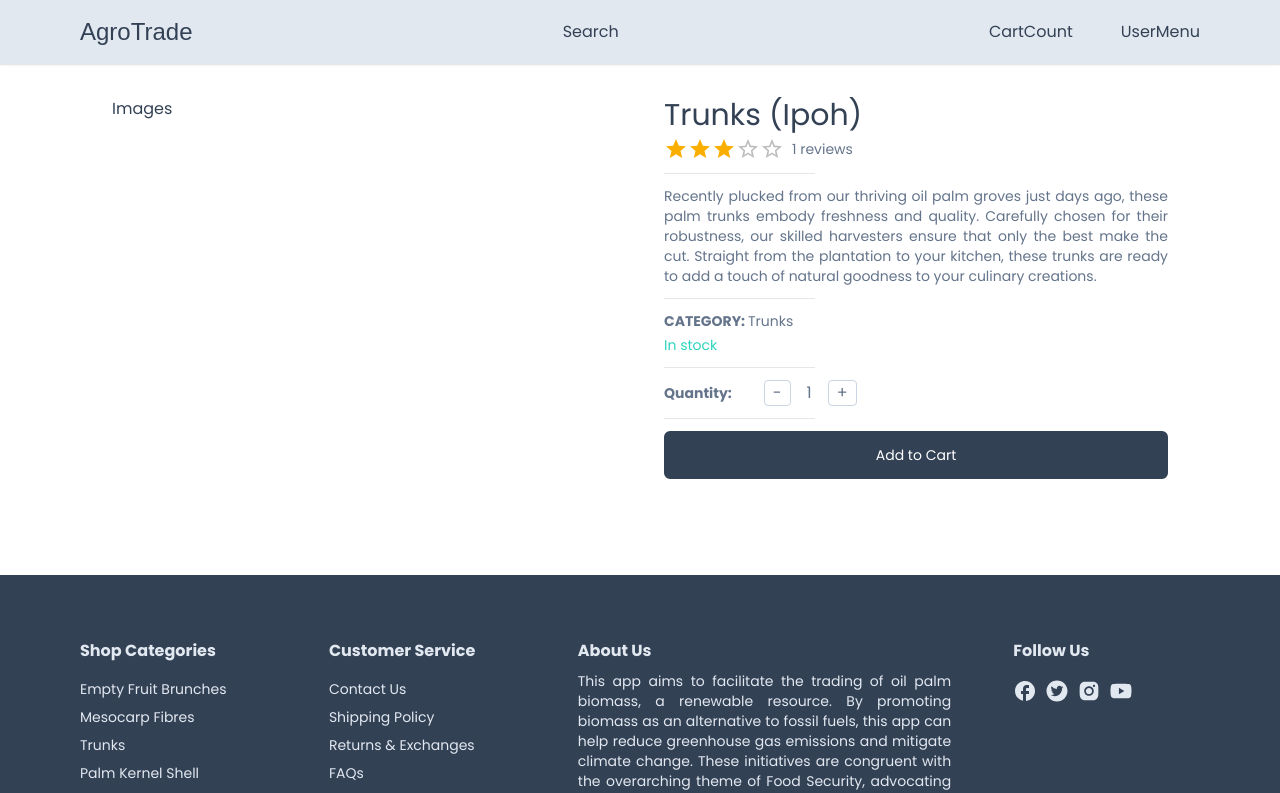
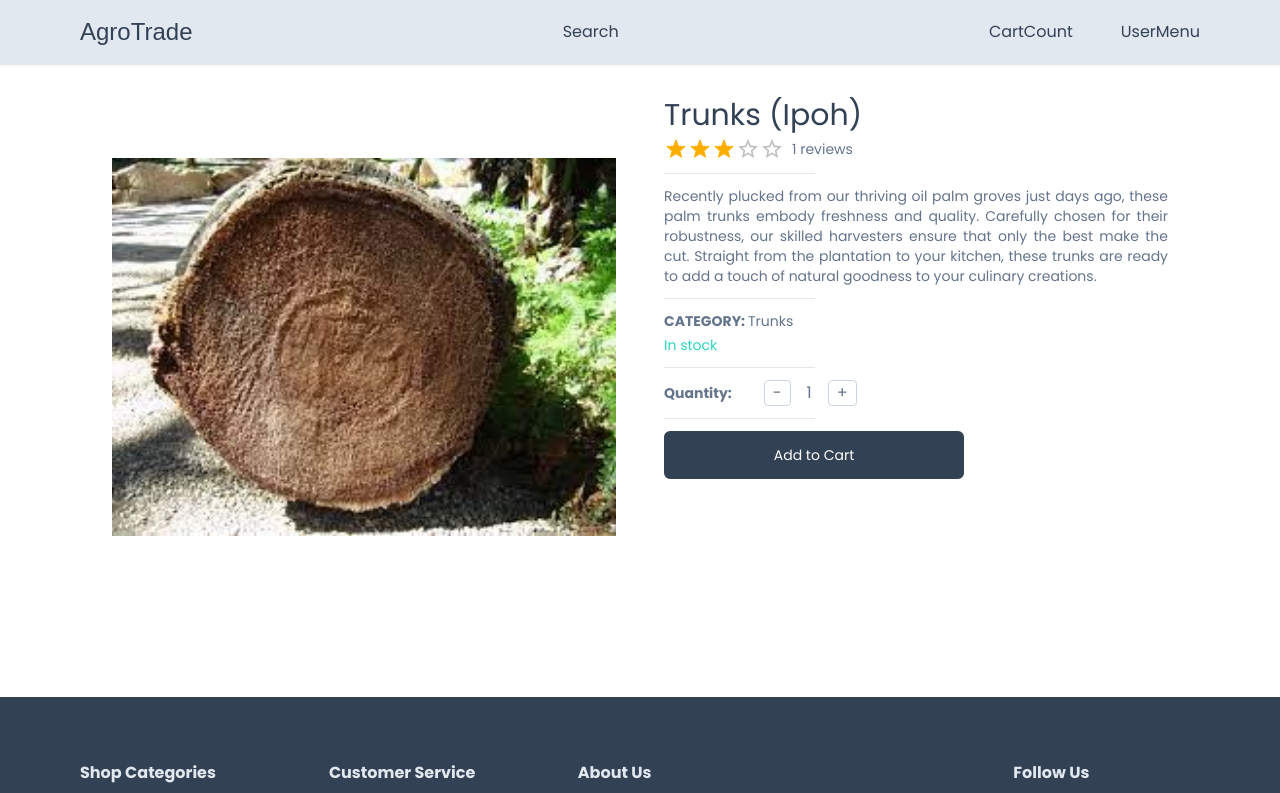
Before and after one commit to Angeline0210/TTP-AgroTrade, a Next.js app: page /product/1 in a window 1280 px wide. Shown: the top 793 px of the page. Built offline with nearby package versions, Linux system fonts and the light colour scheme; a web font is replaced by a local one.

Commit message:
added cart image

```diff
--- /dev/null
+++ b/app/components/products/ProductImage.tsx
@@ -0,0 +1,61 @@
+"use client"
+import{CartProductType} from "@/app/product/[productId]/ProductDetails";
+import Image from 'next/image';
+
+
+interface ProductImageProps{
+    cartProduct:CartProductType,
+    product:any,
+    image:{
+        src:string;
+        alt:string;
+    },
+}
+
+const ProductImage:React.FC<ProductImageProps> = ({
+    cartProduct,
+    product,
+    image,
+}) => {
+    return (
+    // <div className="grid
+    // grid-cols-6
+    // gap-2
+    // h-full
+    // max-h-[500px]
+    // min-h-[300px]
+    // sm:min-h-[400px]">
+    //     <div className="flex
+    //     flex-col
+    //     items-center
+    //     justify-center
+    //     gap-4
+    //     cursor-pointer
+    //     border
+    //     h-full
+    //     max-h
+    //     max-h-[500px]
+    //     min-h-[300px]
+    //     sm:min-h-[400px]">
+    //     <div className={`relative w-[80%] aspect-square rounded`}>
+    //         {/* <Image src={image.image} fill className="object-contain" /> */}
+    //         <Image src={image.src} alt={image.alt} className="w-full object-contain" width={500} height={500} />
+    //     </div>
+    //     </div>
+        <div className="cols-span-5 relative aspect-square">
+            <Image fill
+            src={image.src}
+            alt={image.alt}
+            className="w-full
+            h-full
+            object-contain
+            max-h-[500px]
+            min-h-[300px]
+            sm:min-h-[400px]
+            "  />
+        </div>
+    // </div>
+    );
+}
+
+export default ProductImage ;
--- a/app/product/[productId]/ProductDetails.tsx
+++ b/app/product/[productId]/ProductDetails.tsx
@@ -3,6 +3,7 @@ import SetQuantity from "@/app/components/products/SetQuantity";
 import {Rating} from "@mui/material";
 import {useCallback,useState} from 'react';
 import Button from "@/app/components/Button";
+import ProductImage from "@/app/components/products/ProductImage";
 
 interface ProductDetailsProps{
     product:any
@@ -13,7 +14,10 @@ export type CartProductType={
     name:string,
     description:string,
     category:string,
-    image: string,
+    image: {
+        src:string;
+        alt:string;
+    },
     quantity:number,
     price:number
 }
@@ -77,7 +81,7 @@ const ProductDetails: React.FC<ProductDetailsProps>=({product})=>{
 
     return (
         <div className="grid grid-cols-1 md:grid-cols-2 gap-12">
-            <div>Images</div>
+            <ProductImage cartProduct={cartProduct} product={product} image={product.image[0]}/>
             <div className="flex flex-col gap-1 text-slate-500 text-sm">
                 <h2 className="text-3xl font-medium
                 text-slate-700">{product.name}</h2>
@@ -98,7 +102,7 @@ const ProductDetails: React.FC<ProductDetailsProps>=({product})=>{
                 handleQtyDecrease={handleQtyDecrease}
                 />
                 <Horizontal/>
-                <div>
+                <div className="max-w-[300px]">
                     <Button
                     label="Add to Cart" onClick={()=>
                     {}} />
```
